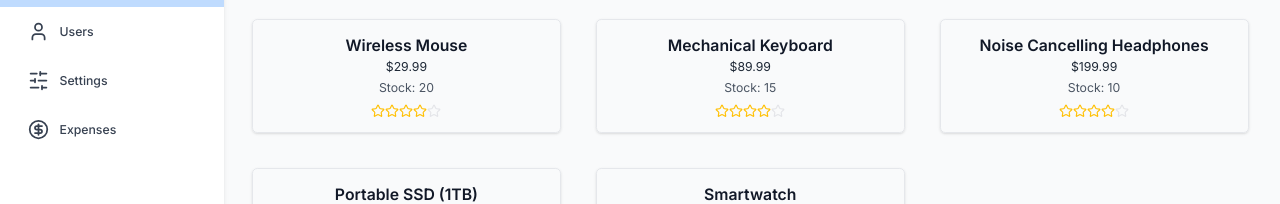
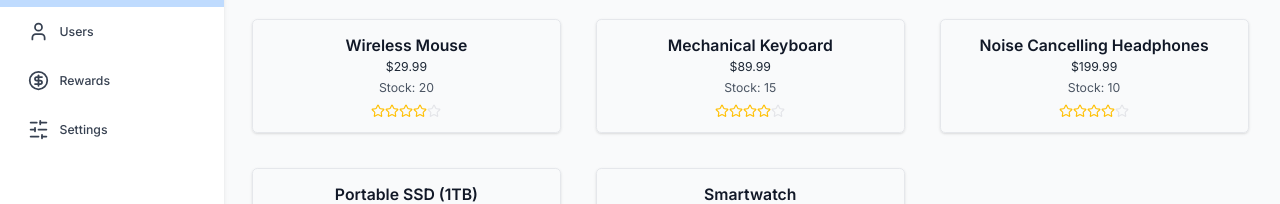
Before and after one commit to PraveenUppar/Customer-Grid, a Next.js app: page /products in a window 1280 px wide. Shown: the part 175-379 px from the top of the page. Built offline with nearby package versions, Linux system fonts and the light colour scheme; no server answers.

Commit message:
Update index.tsx

```diff
--- a/src/app/(components)/Sidebar/index.tsx
+++ b/src/app/(components)/Sidebar/index.tsx
@@ -118,17 +118,18 @@ const Sidebar = () => {
 					isCollapsed={isSidebarCollapsed}
 				/>
 				<SidebarLink
+					href="/expenses"
+					icon={CircleDollarSign}
+					label="Rewards"
+					isCollapsed={isSidebarCollapsed}
+				/>
+				<SidebarLink
 					href="/settings"
 					icon={SlidersHorizontal}
 					label="Settings"
 					isCollapsed={isSidebarCollapsed}
 				/>
-				<SidebarLink
-					href="/expenses"
-					icon={CircleDollarSign}
-					label="Expenses"
-					isCollapsed={isSidebarCollapsed}
-				/>
+
 			</div>
 
 			{/* FOOTER */}
```
